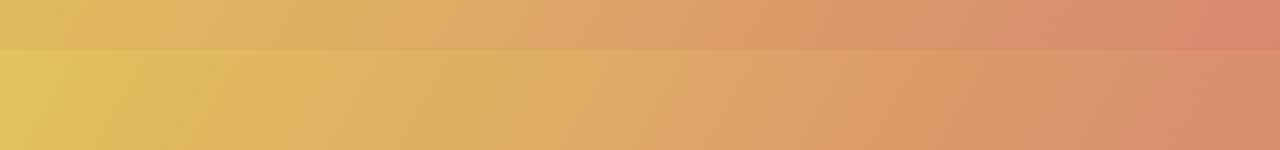
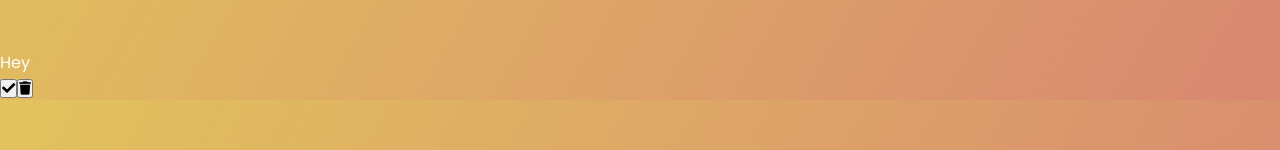
Before and after one commit to DivyanshTamrakar/To-Do-App-JavaScript, a plain HTML site: page index.html in a window 1280 px wide. Both pictures are taken after typing "Sample" into the empty fields and a click on the button 858 px from the left and 240 px from the top of the page. Shown: the part 270-420 px from the top of the page. Drawn offline with Linux system fonts and the light colour scheme.

Commit message:
feat: add javascript and list

```diff
--- a/app.js
+++ b/app.js
@@ -15,8 +15,30 @@ todoButton.addEventListener("click", addTodo);
 
 // Function
 function addTodo(event) {
+    event.preventDefault();
 
-    console.log("clicked");
+    // create div element
+    const todoDiv = document.createElement("div");
+    todoDiv.classList.add("todo");
 
-    event.preventDefault();
+    // create li
+    const newTodo = document.createElement("li");
+    newTodo.innerText = "Hey";
+    newTodo.classList.add("todo-item");
+    todoDiv.appendChild(newTodo);
+    // completing button
+    const completedButton = document.createElement("button");
+    completedButton.innerHTML = '<i class="fas fa-check"></i>';
+    completedButton.classList.add("complete-btn");
+    todoDiv.appendChild(completedButton);
+    // Delete button
+    const trash = document.createElement("button");
+    trash.innerHTML = '<i class="fas fa-trash"></i>';
+    trash.classList.add("trash-btn");
+    todoDiv.appendChild(trash);
+
+    todoList.appendChild(todoDiv);
+
+
+
 }
```
Also changed, not shown: index.html (+1 -4 lines).
